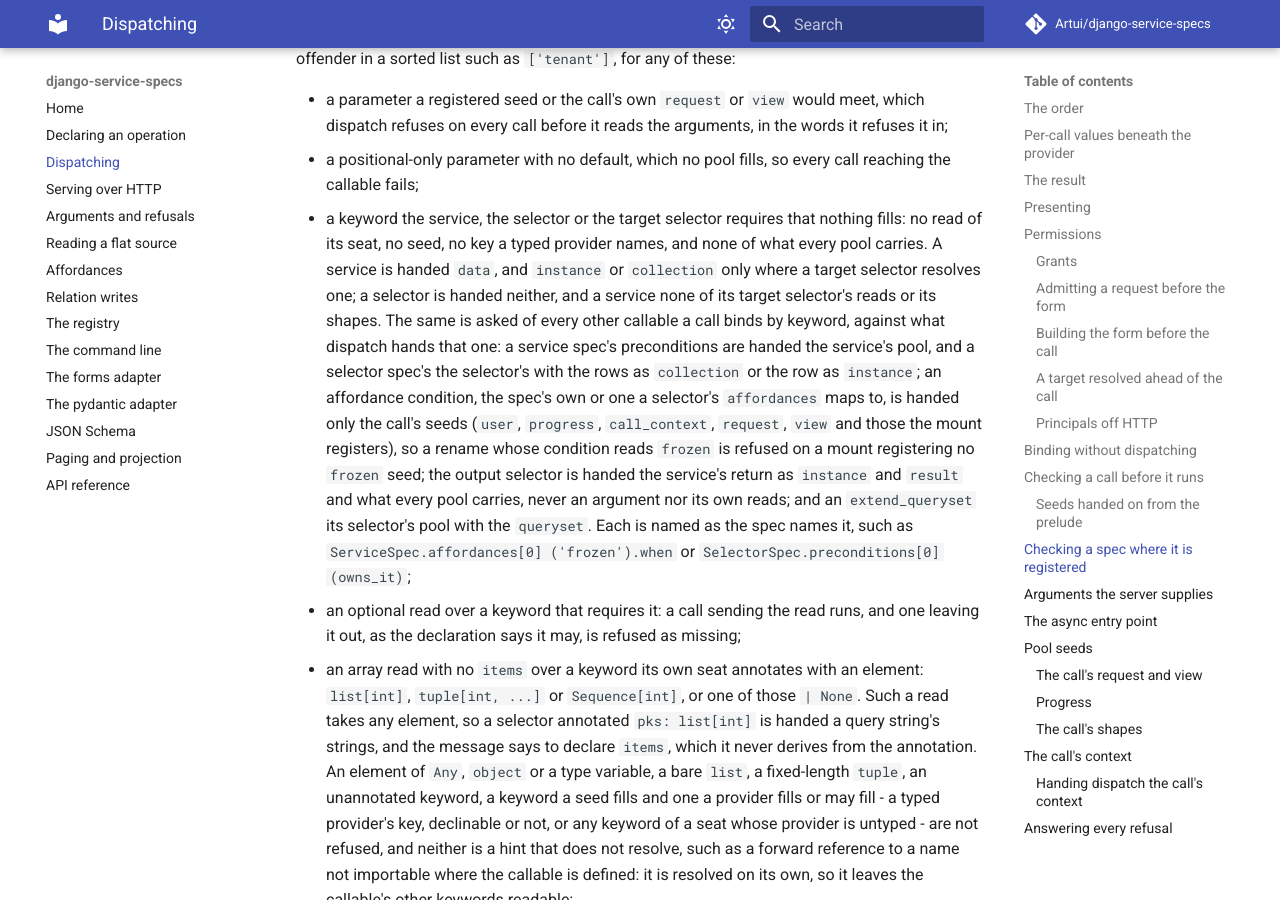
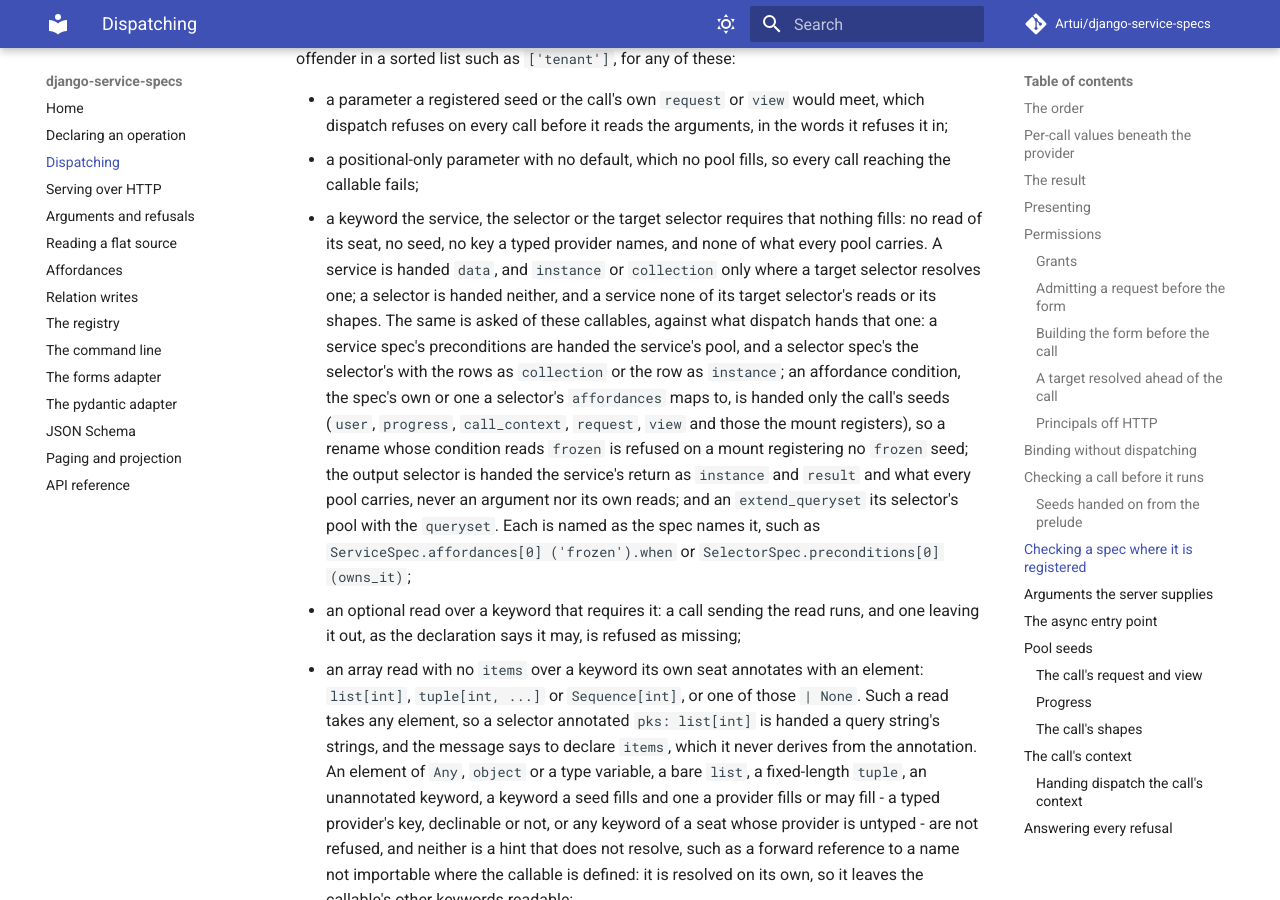
Before and after one commit to Artui/django-service-specs, an MkDocs documentation site: the page built from docs/dispatching.md, in a window 1280 px wide and 900 px high, scrolled down 17916 px. Built offline with MkDocs 1.6.1 and Material for MkDocs 9.7.7, drawn with Linux system fonts in a browser that asks for light colours; comment, search, counter and statistics services are not loaded; some of the changed text lies outside the part shown.

Commit message:
check_seeds: name the callables it reads, not every keyword-bound one; test the instance target's mapped condition label
Co-Authored-By: Claude Opus 5.5 <noreply@anthropic.com>

```diff
--- a/docs/dispatching.md
+++ b/docs/dispatching.md
@@ -697,8 +697,8 @@ the spec and the mount's `pool_seeds` and refuses it, as one
   and none of what every pool carries. A service is handed `data`, and
   `instance` or `collection` only where a target selector resolves one; a
   selector is handed neither, and a service none of its target selector's
-  reads or its shapes. The same is asked of every other callable a call binds
-  by keyword, against what dispatch hands that one: a service spec's
+  reads or its shapes. The same is asked of these callables, against what
+  dispatch hands that one: a service spec's
   preconditions are handed the service's pool, and a selector spec's the
   selector's with the rows as `collection` or the row as `instance`; an
   affordance condition, the spec's own or one a selector's `affordances` maps
```
Also changed, not shown: other parts of docs/dispatching.md (+2 -0 lines), 2 other files.
